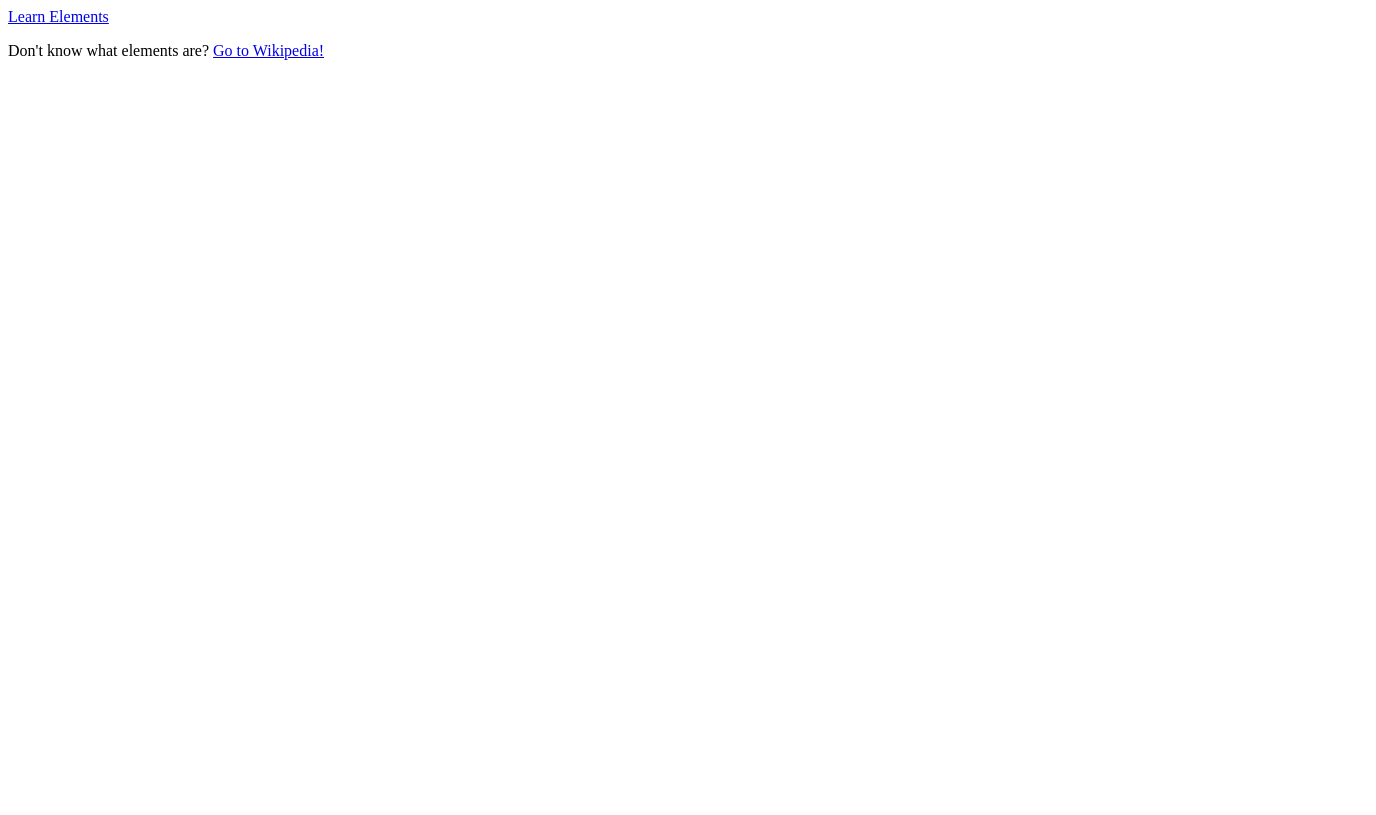
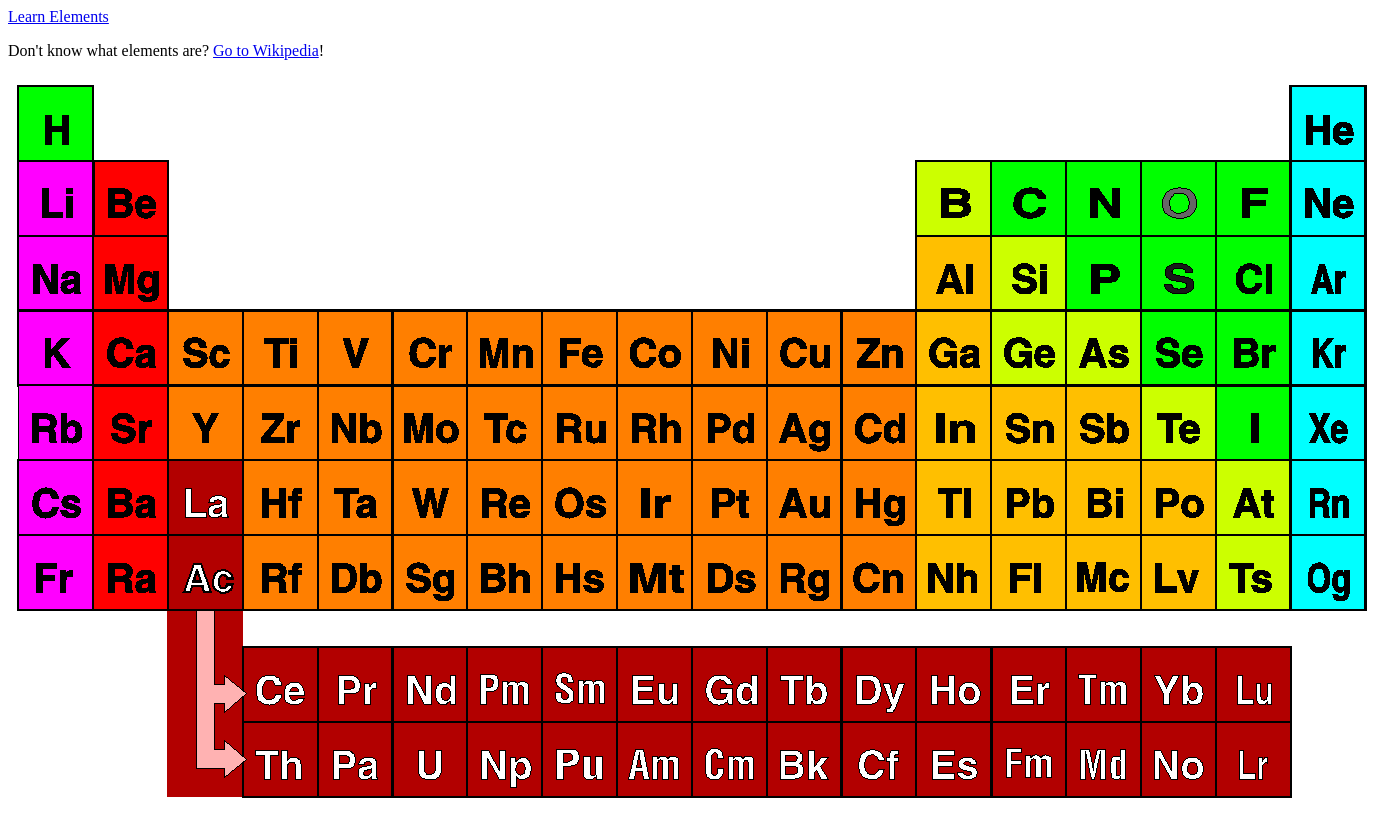
Before and after one commit to hbresnahan/hbresnahan.github.io, a plain HTML site: page index.html in a window 1280 px wide. Shown: the whole page, 1376 px wide, since content can reach past the window. Drawn offline with Linux system fonts and the light colour scheme.

Commit message:
changed something

```diff
--- a/index.html
+++ b/index.html
@@ -198,6 +198,6 @@
 
 <body>
   <div><a href="javascript:elements();">Learn Elements</a></div>
-  <div><p>Don't know what elements are? <a href="https://en.wikipedia.org/wiki/Chemical_element">Go to Wikipedia!</a></p></div>
-  <!--<div><img src="table.png" alt="Periodic Table"></div>-->
+  <div><p>Don't know what elements are? <a href="https://en.wikipedia.org/wiki/Chemical_element">Go to Wikipedia</a>!</p></div>
+  <div><img src="table.png" alt="Periodic Table"></div>
 </body>
```
